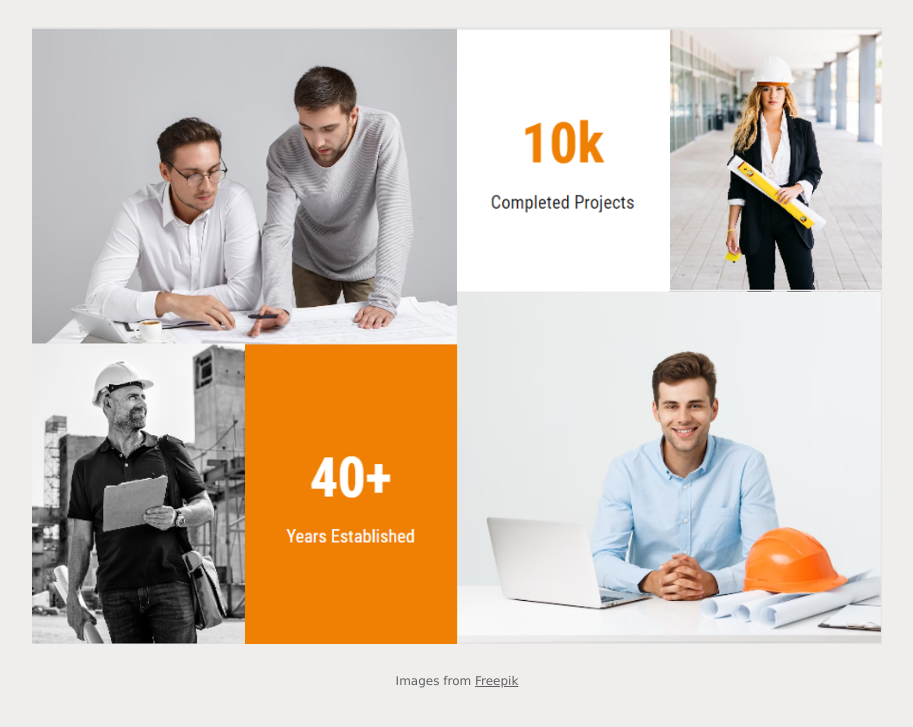
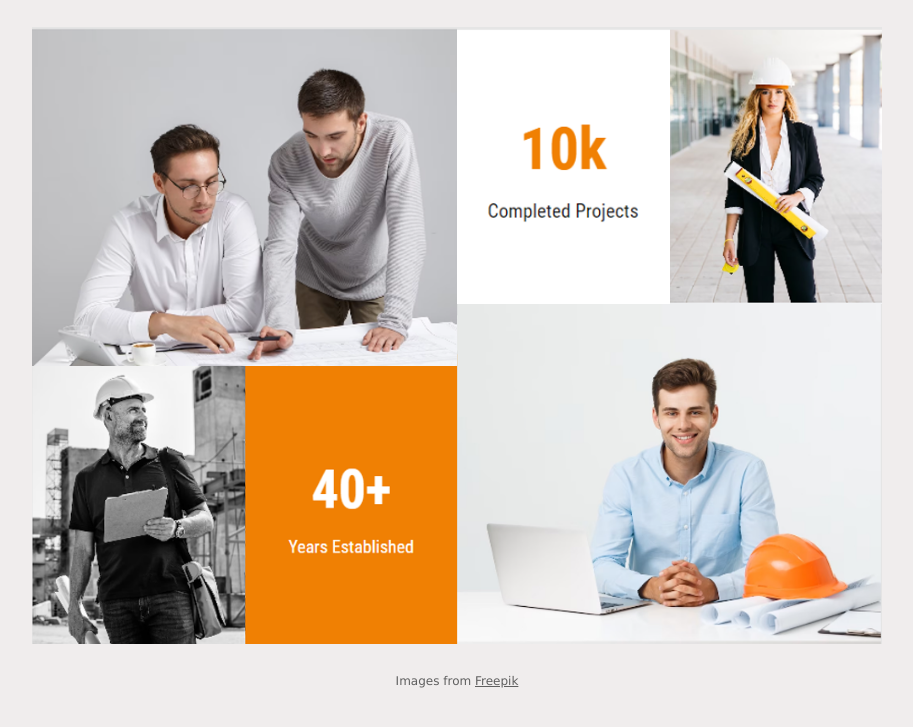
Before and after one commit to MartaPipan/pract_4.1, a plain HTML site: page task1/index.html in a window 1280 px wide. Shown: the part 107-834 px from the top of the page, without its empty margins (183-1096 px from the left). Drawn offline with Linux system fonts and the light colour scheme.

Commit message:
add flex style in task1

```diff
--- a/task1/flex_style.css
+++ b/task1/flex_style.css
@@ -0,0 +1,91 @@
+* {
+  box-sizing: border-box;
+  margin: 0;
+  padding: 0;
+}
+
+.container {
+  color: rgb(95, 95, 95);
+  background-color: #f0eded;
+  font-family: Verdana, Geneva, Tahoma, sans-serif;
+  width: 100%;
+  min-height: 100vh;
+  display: flex;
+  justify-content: center;
+  align-items: center;
+  padding: 40px 0;
+}
+
+.wrap {
+  width: 80%;
+  max-width: 850px;
+
+
+  display: flex;
+  flex-direction: column;
+  gap: 30px;
+}
+
+.text {
+  width: 100%;
+  margin: 0 auto;
+  display: flex;
+  flex-direction: column;
+  gap: 15px;
+  text-align: center;
+}
+
+.text h2 {
+  font-size: 30px;
+  font-weight: 200;
+  transform: scaleY(1.4);
+  letter-spacing: 1px;
+}
+
+.text p {
+  font-size: 12px;
+}
+
+.group {
+  display: flex;
+  width: 100%;
+  align-items: stretch;
+  gap: 0;
+}
+
+.block {
+  flex: 1;
+  display: flex;
+  flex-direction: column;
+}
+
+.block .only {
+  width: 100%;
+  height: 55%;
+}
+
+.block .together {
+  width: 100%;
+  height: 45%;
+  display: flex;
+}
+
+.block .together img {
+  flex: 1;
+  width: 50%;
+}
+img {
+  width: 100%;
+  height: 100%;
+  display: block;
+  object-fit: cover;
+}
+
+.wrap > p {
+  text-align: center;
+  font-size: 12px;
+}
+
+.wrap > p a {
+  color: rgb(95, 95, 95);
+}
--- a/task1/index.html
+++ b/task1/index.html
@@ -4,7 +4,7 @@
     <meta charset="UTF-8" />
     <meta name="viewport" content="width=device-width, initial-scale=1.0" />
     <title>Document</title>
-    <link rel="stylesheet" href="./grid_style.css" />
+    <link rel="stylesheet" href="./flex_style.css" />
   </head>
   <body>
     <div class="container">
```
